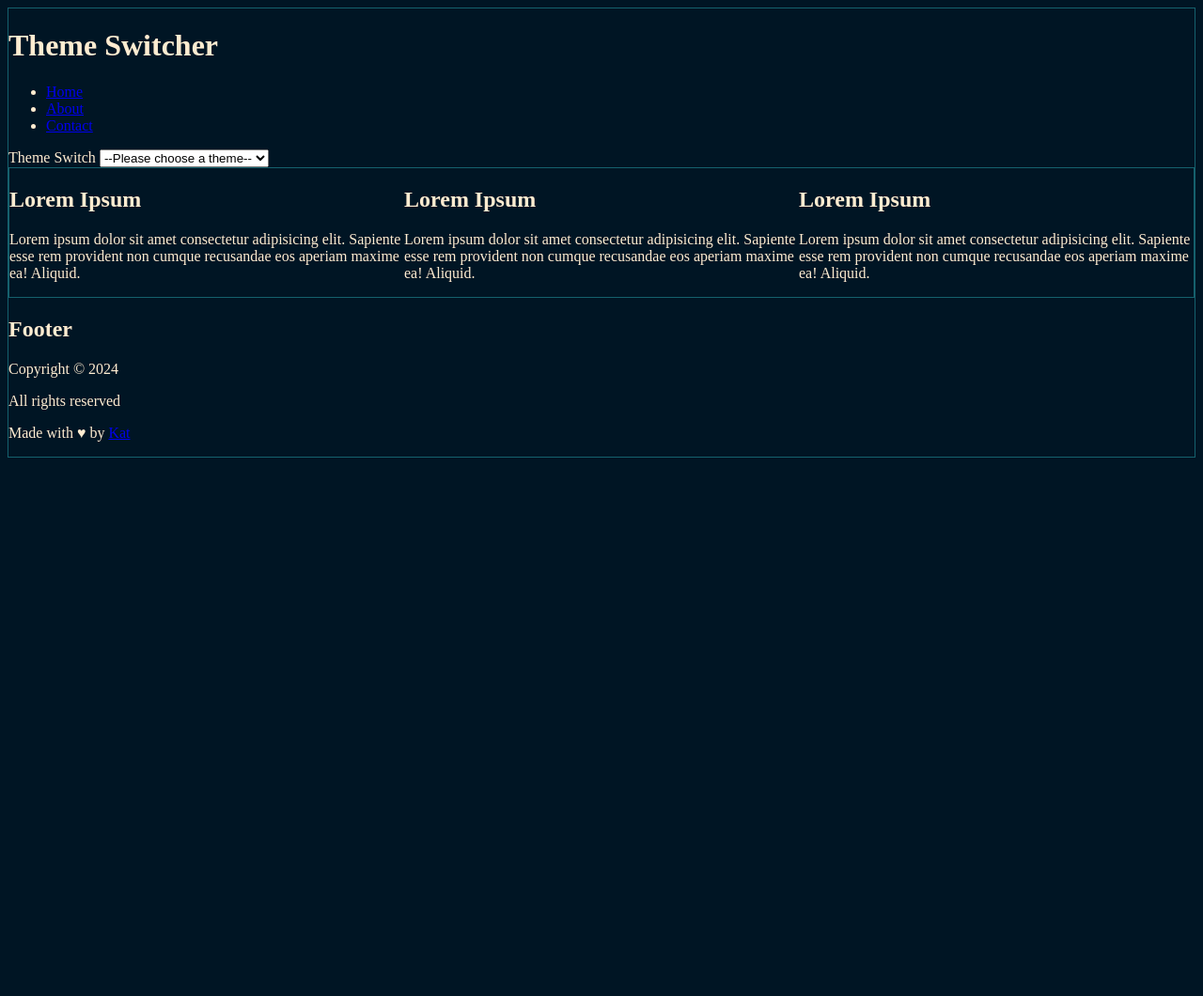
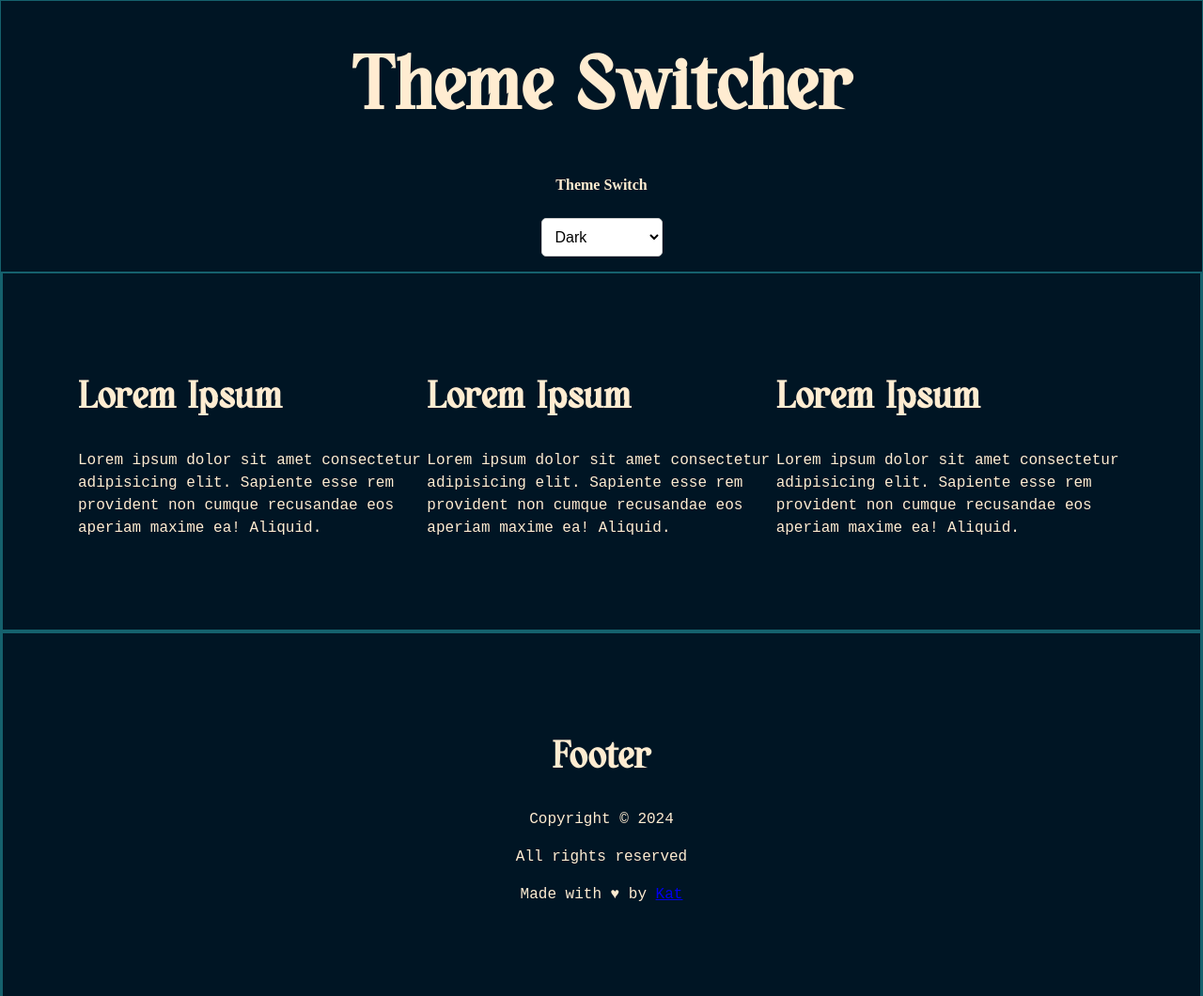
Before and after one commit to katelijacobsen/JavaScript_Exercise, a plain HTML site: page themeSwitcher/index.html in a window 1280 px wide. Shown: the whole page at 94% size. Before the commit the page ends 800 px from the top, so only its background shows below. Drawn offline with Linux system fonts and the light colour scheme.

Commit message:
push style

```diff
--- a/themeSwitcher/index.html
+++ b/themeSwitcher/index.html
@@ -9,17 +9,9 @@
   <body data-theme="dark">
     <header>
       <h1>Theme Switcher</h1>
-      <nav>
-        <ul>
-          <li><a href="index.html">Home</a></li>
-          <li><a href="about.html">About</a></li>
-          <li><a href="contact.html">Contact</a></li>
-        </ul>
-      </nav>
       <label for="theme-switch">Theme Switch</label>
       <!--Eventlistener på label-->
       <select name="theme" id="data-theme" onchange="themeSwitcher()">
-        <option value="">--Please choose a theme--</option>
         <option value="dark">Dark</option>
         <option value="light">Light</option>
         <option value="hp">Harry Potter</option>
@@ -51,10 +43,10 @@
             Aliquid.
           </p>
         </div>
-
       </article>
     </main>
     <footer>
+        <div class="center">
         <h2>Footer</h2>
         <p>Copyright &copy; 2024</p>
         <p>All rights reserved</p>
@@ -62,6 +54,7 @@
           Made with &hearts; by
           <a href="https://github.com/katelijacobsen">Kat</a>
         </p>
+      </div>
     </footer>
     <script src="js.js"></script>
   </body>
--- a/themeSwitcher/style.css
+++ b/themeSwitcher/style.css
@@ -1,35 +1,106 @@
+@font-face {
+  font-family: "Bagerich";
+  src: url("Bagerich.woff2") format("woff2");
+  font-weight: normal;
+  font-style: normal;
+}
+
 /*Lav en attribute selector i CSS der rammer det tema der er valgt i data data-theme i body elementet.*/
 
 body {
-    transition: background-color 0.5s ease, color 0.5s ease;
+  margin: 0;
+  padding: 0;
+  transition: background-color 0.5s ease, color 0.5s ease;
+}
+h1 {
+  font-family: "Bagerich";
+  font-size: 5rem;
+}
+h2 {
+  font-family: "Bagerich";
+  font-size: 2.5rem;
+}
+p {
+  font-family: monospace;
+  font-size: 1rem;
+  line-height: 150%;
 }
 
+article,
+  footer {
+    padding: 5rem;
+    display: flex;
+    align-items: baseline;
+    justify-content: center;
+}
+/*----------Themes----------*/
 body[data-theme="dark"] {
   background-color: #001524;
-  color: #FFECD1;
-  border: 1px solid #15616D;
+  color: #ffecd1;
+  border: 1px solid #15616d;
 
-    article {
-        display: flex;
-        color: #FFECD1;
-        border: 1px solid #15616D;
-    }
-
+  article,
+  footer {
+    color: #ffecd1;
+    border: 2px solid #15616d;
+  }
 }
 
 body[data-theme="light"] {
-    background-color: #FFECD1;
-    color: #15616D;
-    border: 1px solid #001524;
+  background-color: #ffecd1;
+  color: #15616d;
+  border: 1px solid #001524;
 
-      article {
-          display: flex;
-          color: #15616D;
-          border: 1px solid #001524;
-      }
+  article,
+  footer {
+    color: #15616d;
+    border: 2px solid #15616d;
+  }
+}
 
+body[data-theme="hp"] {
+  background-color: #fff6ef;
+  color: #ff8827;
+  article,
+  footer {
+    color: #0e8f68;
+    border: 2px solid #6140bd;
+  }
 }
-body[data-theme="hp"] {
+/*-------------------------*/
+header {
+  display: flex;
+  flex-direction: column;
+  justify-content: center;
+  align-items: center;
+}
+
+footer > .center {
+  text-align: center;
+}
+
+label {
+  display: block;
+  margin-bottom: 10px;
+  font-weight: bold;
+}
+
+select {
+  margin: 1rem;
+  padding: 10px;
+  font-size: 16px;
+  border: 1px solid #ccc;
+  border-radius: 5px;
   background-color: #fff;
-  color: #111;
+  cursor: pointer;
+  transition: border-color 0.5s;
 }
+
+select:hover {
+  border-color: #888;
+}
+
+select:focus {
+  border-color: #ff7d00;
+  outline: none;
+}
```
Also changed, not shown: themeSwitcher/Bagerich.woff2 (added). Lines whose indentation alone changed are shown as unchanged.
